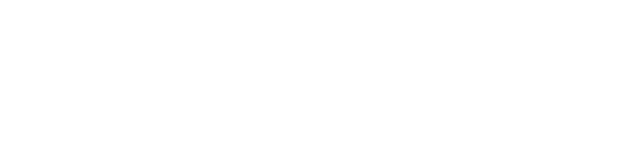
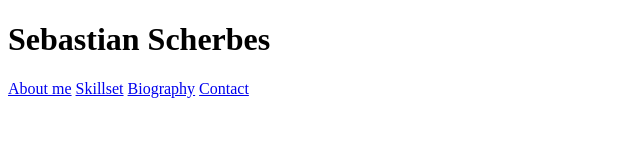
Before and after one commit to sebsch1337/personal-website, a plain HTML site: page index.html in a window 1280 px wide. Shown: the whole page, without its empty margins (0-640 px from the left). Drawn offline with Linux system fonts and the light colour scheme.

Commit message:
add header

```diff
--- a/index.html
+++ b/index.html
@@ -6,5 +6,15 @@
     <meta name="viewport" content="width=device-width, initial-scale=1.0" />
     <title>Personal Website</title>
   </head>
-  <body></body>
+  <body>
+    <header>
+      <h1>Sebastian Scherbes</h1>
+      <nav>
+        <a href="#about">About me</a>
+        <a href="#skills">Skillset</a>
+        <a href="#biography">Biography</a>
+        <a href="#contact">Contact</a>
+      </nav>
+    </header>
+  </body>
 </html>
```
